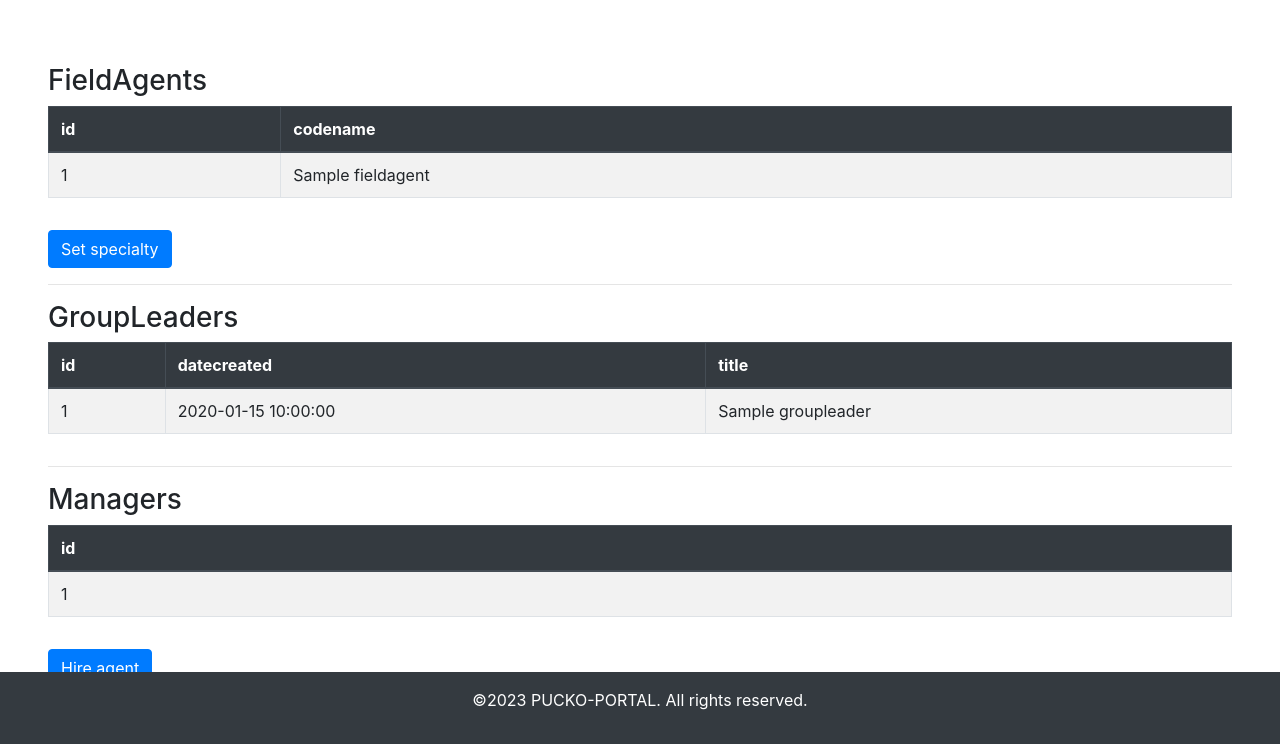
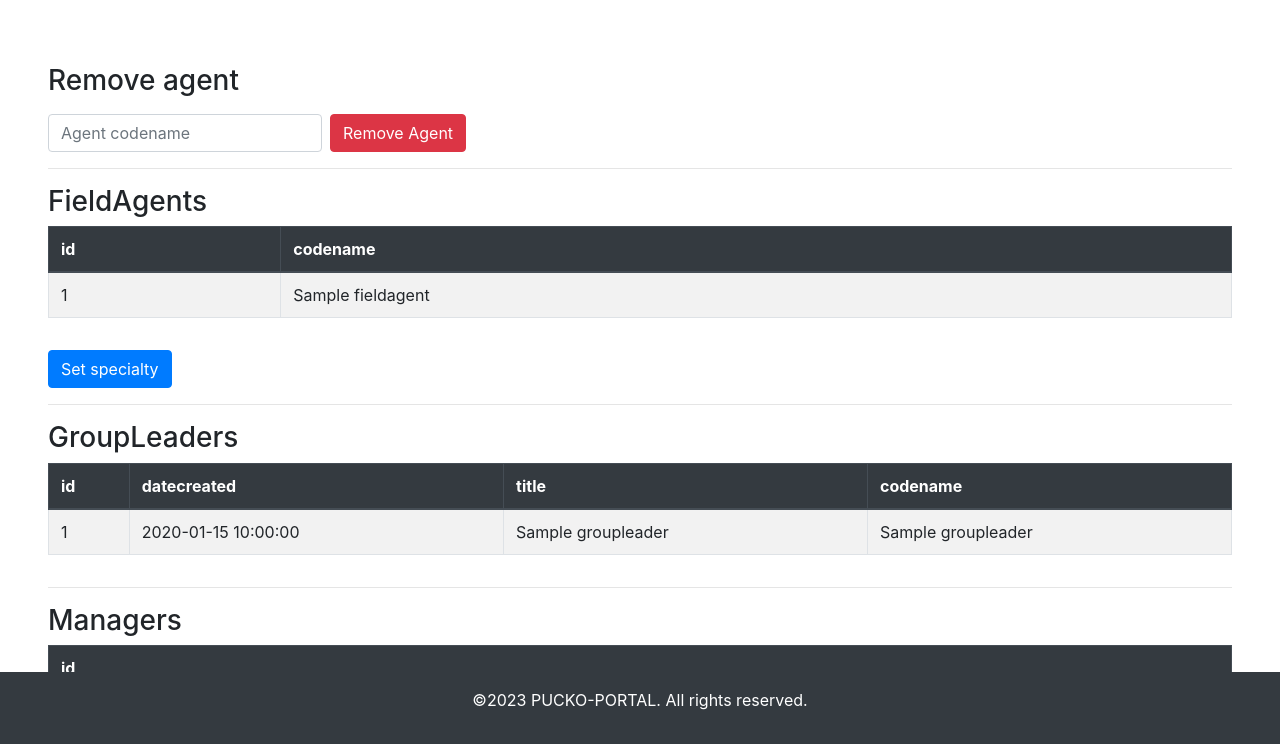
Before and after one commit to LindholmLabs/PHP-databaskonstruktion, a PHP site: page / in a window 1280 px wide. Shown: the part 56-805 px from the top of the page. Run offline with PHP 8.4, Linux system fonts and the light colour scheme; tables that the repository leaves empty or names only in its code hold one stand-in row (values such as "Sample post").

Commit message:
Added ability to remove agent from database

```diff
--- a/index.php
+++ b/index.php
@@ -4,6 +4,17 @@
         $handlerFactory = new InsertHandlerFactory();
 
         $pageContent = '';
+
+        $pageContent .= "<h3>Remove agent</h3>";
+        $pageContent .= '<div class="mt-3 mb-3">';
+        $pageContent .= '    <form class="form-inline" method="GET" action="delete.php">';
+        $pageContent .= '        <input type="hidden" name="table" value="Agent">';
+        $pageContent .= '        <div class="form-group">';
+        $pageContent .= '            <input type="text" class="form-control" id="CodeName" name="CodeName" placeholder="Agent codename" value="' . htmlspecialchars($_GET['CodeName'] ?? '') . '">';
+        $pageContent .= '        </div>';
+        $pageContent .= '        <button style="margin-left:0.5em;" type="submit" class="btn btn-danger">Remove Agent</button>';
+        $pageContent .= '    </form>';
+        $pageContent .= '</div><hr>';
 
         $pageContent .= "<h3>FieldAgents</h3>" . tableFactory::createTable("FieldAgents");
 
--- a/utils/logs.txt
+++ b/utils/logs.txt
@@ -2724,3 +2724,4 @@
 2023-10-01 14:42:09 - FROM MODALBUILDER: posthandler intercepting messages with operationType: UPDATE
 2023-10-01 14:42:11 - FROM MODALBUILDER: posthandler intercepting messages with operationType: INSERT
 2023-10-01 14:42:18 - FROM MODALBUILDER: posthandler intercepting messages with operationType: INSERT
+2023-10-01 14:55:51 - Inserting into: Agent
```
